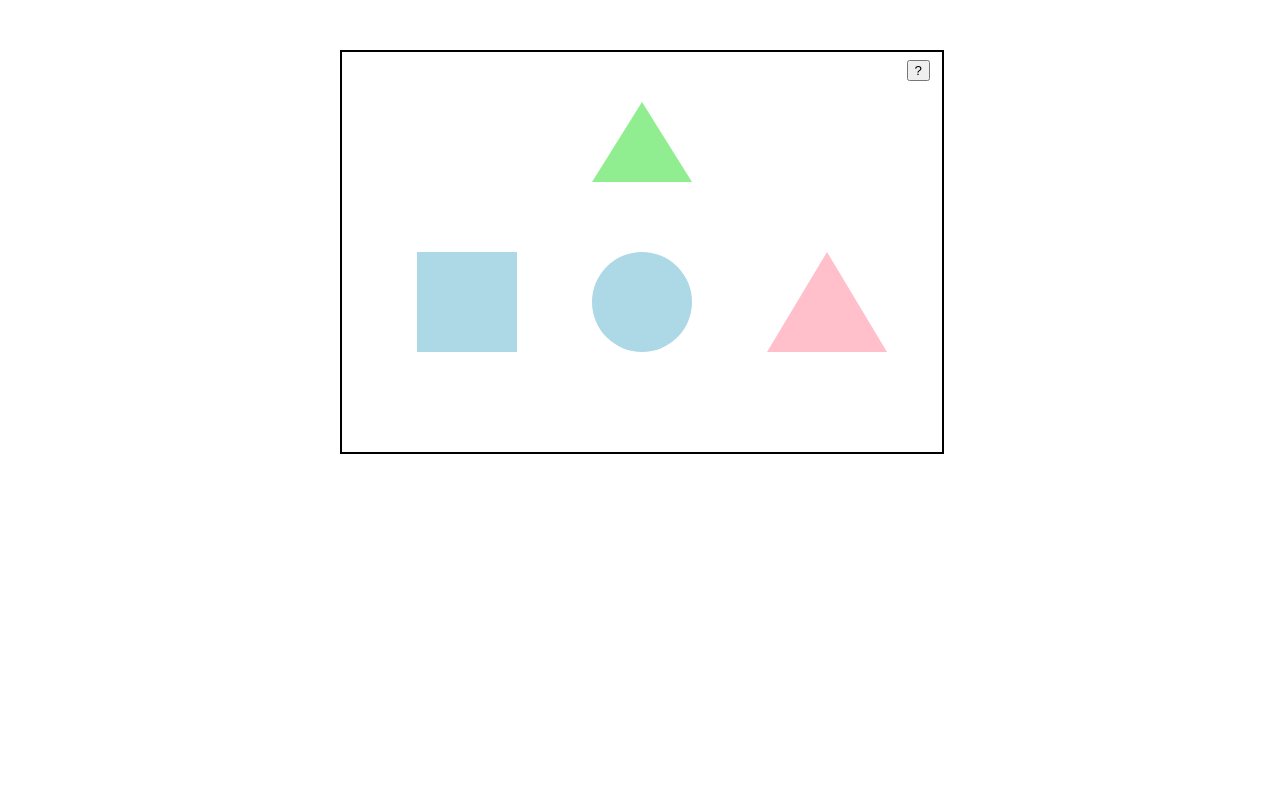
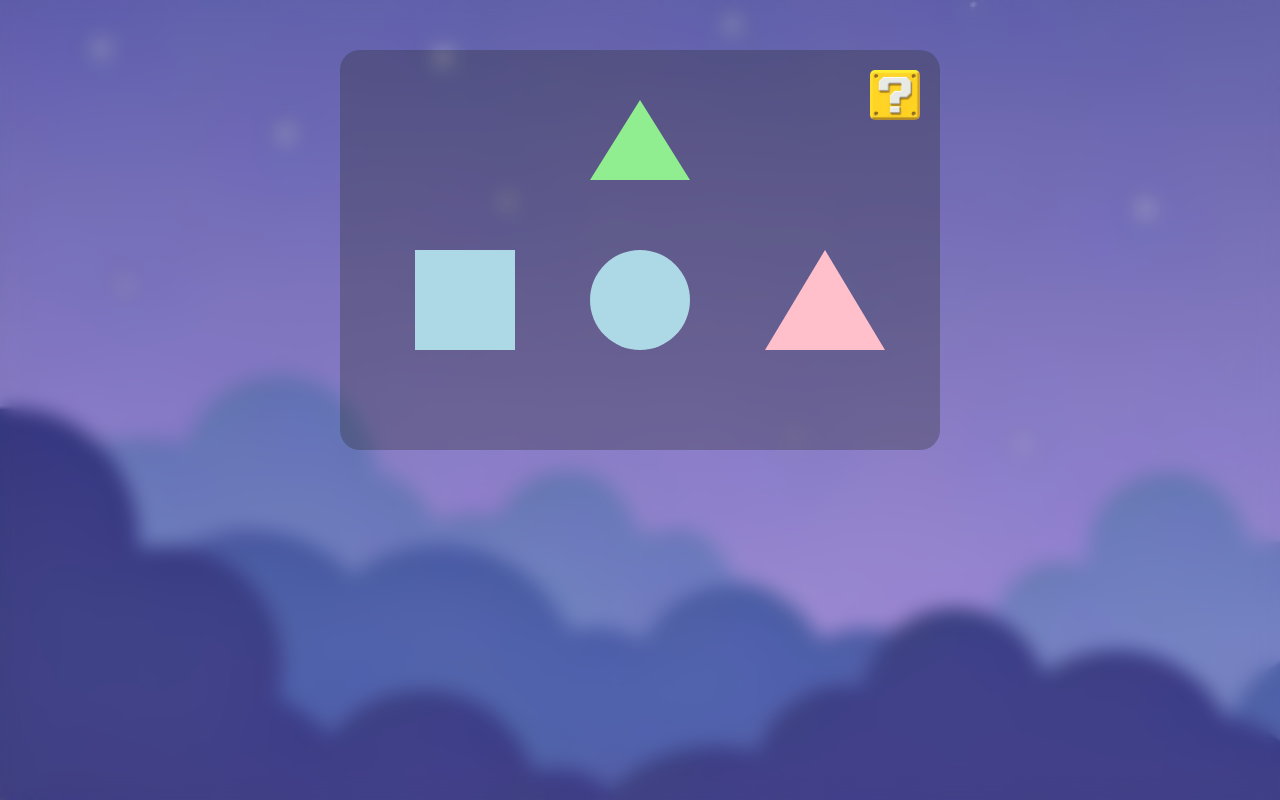
Before and after one commit to M-Burenzaya/Lab_14_Web-for-kids, a plain HTML site: page index.html in a window 1280 px wide. Drawn offline with Linux system fonts and the light colour scheme.

Commit message:
adding files

```diff
--- a/web_for_kid.html
+++ b/index.html
@@ -6,11 +6,11 @@
   <link rel="stylesheet" href="style.css">
 </head>
 <body>
-  <div id = "canvas-container">
-    <canvas id = "gameCanvas" width="600" height="400"></canvas>
-    <div id = "guide-button-container">
-      <button id="helpButton" >?</button>
-      <!-- class="image-button" -->
+  <div id="canvas-container">
+    <canvas id="gameCanvas" width="600" height="400"></canvas>
+    <div id="total_score"></div>
+    <div id="guide-button-container">
+      <button id="helpButton" class="image-button"></button>
     </div>
   </div>
   <div id="score"></div>
--- a/script.js
+++ b/script.js
@@ -181,9 +181,23 @@ function checkCollision() {
 
                 if (dist < 10) {
                     movingShapeProperties = movingShapeProperties_init;
+
+                    score_temp++;
+
+                    if (score_temp >= 5) {
+                        userScore++;
+                        setCookie('score', userScore, 30);
+                        const scoreDiv = document.getElementById('total_score');
+                        scoreDiv.textContent = '✨' + userScore;
+                        playrewordSound();
+                        score_temp = 0;
+                    }
+
                     updateScore();
                     new_shape();
                     updateScreen();
+                    playScoreSound();
+
                     isDragging = false;
                 }
             }
@@ -192,9 +206,22 @@ function checkCollision() {
     });
 }
 
+function playScoreSound() {
+    const scoreSound = new Audio('sfx.mp3');
+    scoreSound.play();
+}
+
+function playrewordSound() {
+    const scoreSound = new Audio('sfx2.mp3');
+    scoreSound.play();
+}
+
 function updateScore() {
     const scoreDiv = document.getElementById('score');
-    scoreDiv.innerHTML += '🌟';
+    scoreDiv.innerHTML = '';
+    for (let i = 0; i <= score_temp; i++) {
+        scoreDiv.innerHTML += '🌟';
+    }
 }
 
 function nextColor() {
@@ -260,5 +287,34 @@ helpButton.addEventListener("click", function () {
     animateFinger();
 });
 
+
+function setCookie(name, value, days) {
+    const date = new Date();
+    date.setTime(date.getTime() + (days * 24 * 60 * 60 * 1000));
+    const expires = "expires=" + date.toUTCString();
+    document.cookie = name + "=" + value + ";" + expires + ";path=/";
+}
+
+function getCookie(name) {
+    const cookieName = name + "=";
+    const decodedCookie = decodeURIComponent(document.cookie);
+    const cookieArray = decodedCookie.split(';');
+    for (let i = 0; i < cookieArray.length; i++) {
+        let cookie = cookieArray[i];
+        while (cookie.charAt(0) === ' ') {
+            cookie = cookie.substring(1);
+        }
+        if (cookie.indexOf(cookieName) === 0) {
+            return cookie.substring(cookieName.length, cookie.length);
+        }
+    }
+    return "";
+}
+
+var score_temp = 0;
+
+let userScore = getCookie('score');
+console.log('User score:', userScore);
+
 new_shape();
 updateScreen();
--- a/style.css
+++ b/style.css
@@ -5,34 +5,57 @@ body {
   justify-content: flex-start;
   height: 100vh;
   margin: 0;
+  background-image: url('Background.png');
+  backdrop-filter: blur(10px);
+  background-size: cover;
+  background-repeat: no-repeat;
 }
 
 #canvas-container {
-  width: 600px; height: 400px;
+  width: 600px;
+  height: 400px;
   position: relative;
   margin: 50px;
+  border-radius: 20px;
+  overflow: hidden;
+  background-color: rgb(41, 41, 41, 0.3);
 }
 
 #gameCanvas {
-  border: 2px solid black;
+  border: none;
+  border-radius: 18px;
 }
 
 #guide-button-container {
   position: absolute;
-  top: 10px;
-  right: 10px;
+  top: 20px;
+  right: 20px;
   z-index: 1;
 }
 
 .image-button {
-  width: 40px;
-  height: 40px;
+  width: 50px;
+  height: 50px;
+  border-radius: 5px;
   background-image: url('QB.jpg');
   background-size: cover;
   border: none;
   cursor: pointer;
 }
-
+#total_score {
+  position: absolute;
+  top: 20px;
+  left: 20px;
+  z-index: 1;
+  font-size: 50px;
+  font-weight: bold;
+  font-family: 'Arial Black', sans-serif;
+  color: white;
+  cursor: default;
+}
 #score {
-  width: 600; height: 300px;
+  width: 600px;
+  height: 300px;
+  font-size: 24px;
+  text-align: center;
 }
```
Also changed, not shown: Background.png (added), 2 other files.
